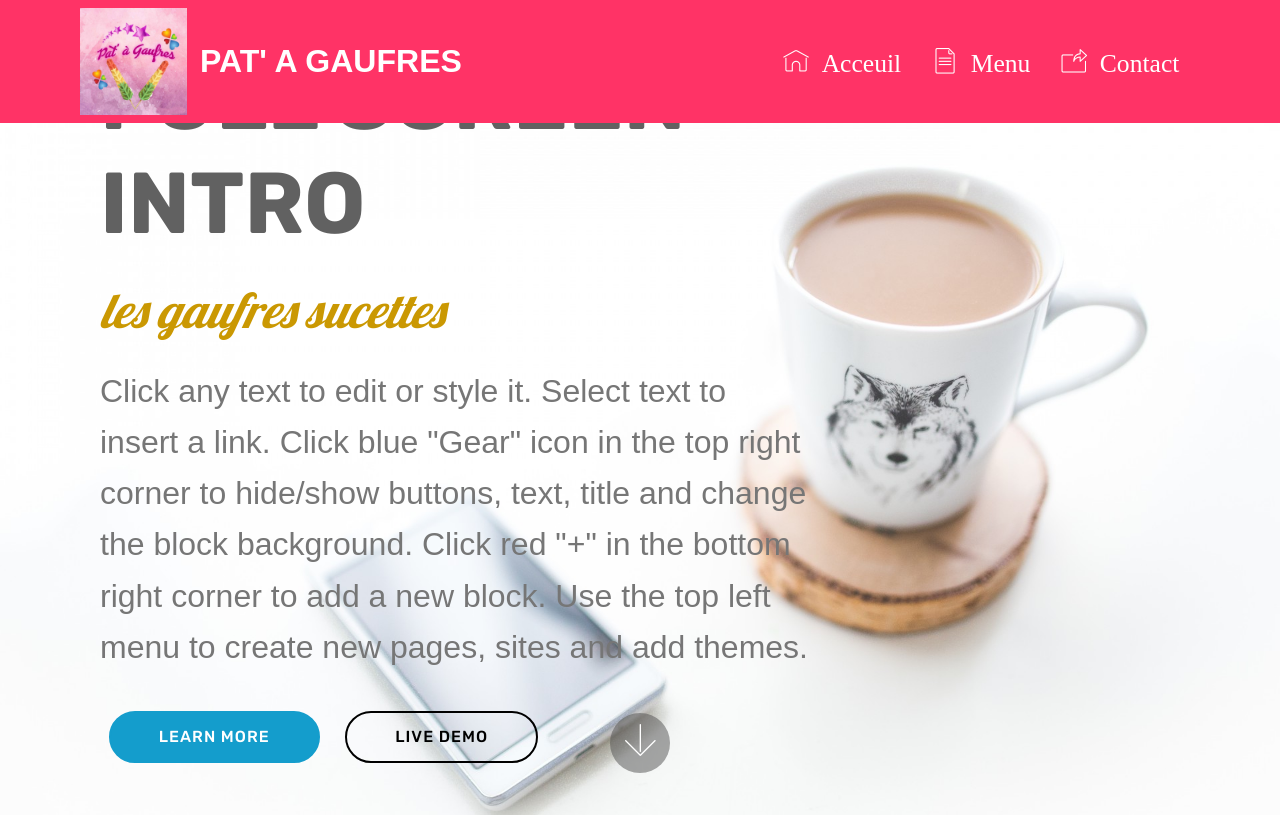
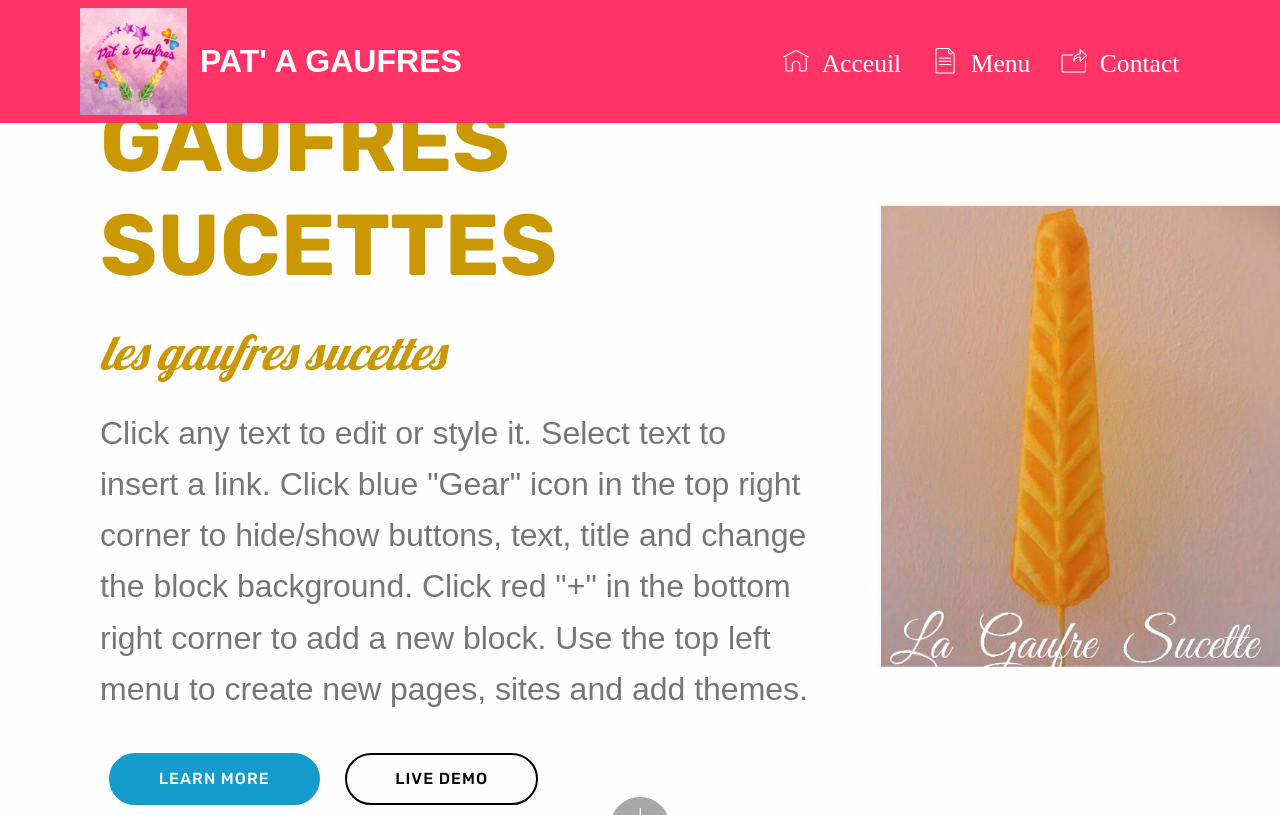
Before and after one commit to maz97432/mobirise, a plain HTML site: page page1.html in a window 1280 px wide. Shown: the top 815 px of the page. Drawn offline with Linux system fonts and the light colour scheme; files whose address does not match are found by name; a web font is replaced by a local one.

Commit message:
create github pages

```diff
--- a/assets/mobirise/css/mbr-additional.css
+++ b/assets/mobirise/css/mbr-additional.css
@@ -2164,7 +2164,9 @@ body {
   color: #ffffff !important;
 }
 .cid-qHF4txSUqQ {
-  background-image: url("../../../assets/images/background1.jpg");
+  padding-top: 90px;
+  padding-bottom: 90px;
+  background-image: url("../../../assets/images/copie-de-20170930-221346-2000x2296.jpg");
 }
 .cid-qHF4txSUqQ h1 {
   color: #616161;
@@ -2178,6 +2180,9 @@ body {
   font-style: italic;
 }
 .cid-qHF4txSUqQ H3 {
+  color: #ca9802;
+}
+.cid-qHF4txSUqQ H1 {
   color: #ca9802;
 }
 .cid-qHF5RcbOgA {
--- a/page1.html
+++ b/page1.html
@@ -50,7 +50,7 @@
         </div>
         <div class="collapse navbar-collapse" id="navbarSupportedContent">
             <ul class="navbar-nav nav-dropdown nav-right" data-app-modern-menu="true"><li class="nav-item">
-                    <a class="nav-link link text-white display-7" href="https://mobirise.com">
+                    <a class="nav-link link text-white display-7" href="index.html">
                         <span class="mbri-home mbr-iconfont mbr-iconfont-btn">&nbsp;Acceuil</span></a>
                 </li><li class="nav-item"><a class="nav-link link text-white display-7" href="https://mobirise.com"><span class="mbri-file mbr-iconfont mbr-iconfont-btn">&nbsp;Menu</span>
                         </a></li><li class="nav-item"><a class="nav-link link text-white display-7" href="https://mobirise.com"><span class="mbri-share mbr-iconfont mbr-iconfont-btn">&nbsp;Contact</span>
@@ -60,7 +60,7 @@
     </nav>
 </section>
 
-<section class="engine"><a href="https://mobirise.co/l">bootstrap themes</a></section><section class="header9 cid-qHF4txSUqQ mbr-fullscreen mbr-parallax-background" id="header9-8">
+<section class="engine"><a href="https://mobirise.co/l">free bootstrap themes</a></section><section class="header9 cid-qHF4txSUqQ mbr-parallax-background" id="header9-8">
 
 
 
@@ -68,9 +68,7 @@
 
     <div class="container">
         <div class="media-container-column mbr-white col-md-8">
-            <h1 class="mbr-section-title align-left mbr-bold pb-3 mbr-fonts-style display-1">
-                FULL SCREEN INTRO
-            </h1>
+            <h1 class="mbr-section-title align-left mbr-bold pb-3 mbr-fonts-style display-1">GAUFRES SUCETTES</h1>
             <h3 class="mbr-section-subtitle align-left mbr-light pb-3 mbr-fonts-style display-2">
                 les gaufres sucettes</h3>
             <p class="mbr-text align-left pb-3 mbr-fonts-style display-5">
```
Also changed, not shown: assets/images/hashes.json (+1 -1 lines), index.html (+2 -2 lines), assets/images/copie-de-20170930-221346-2000x2296.jpg (added), 1 other file.
